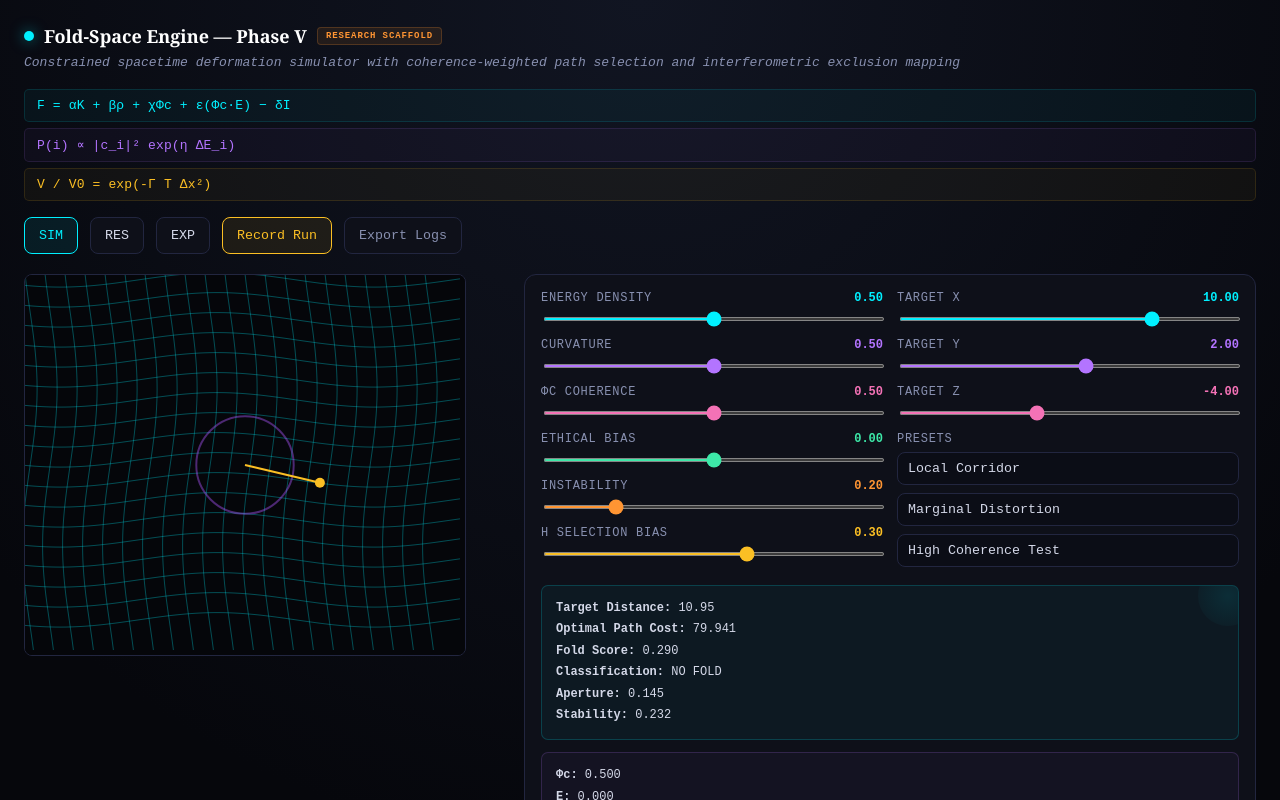
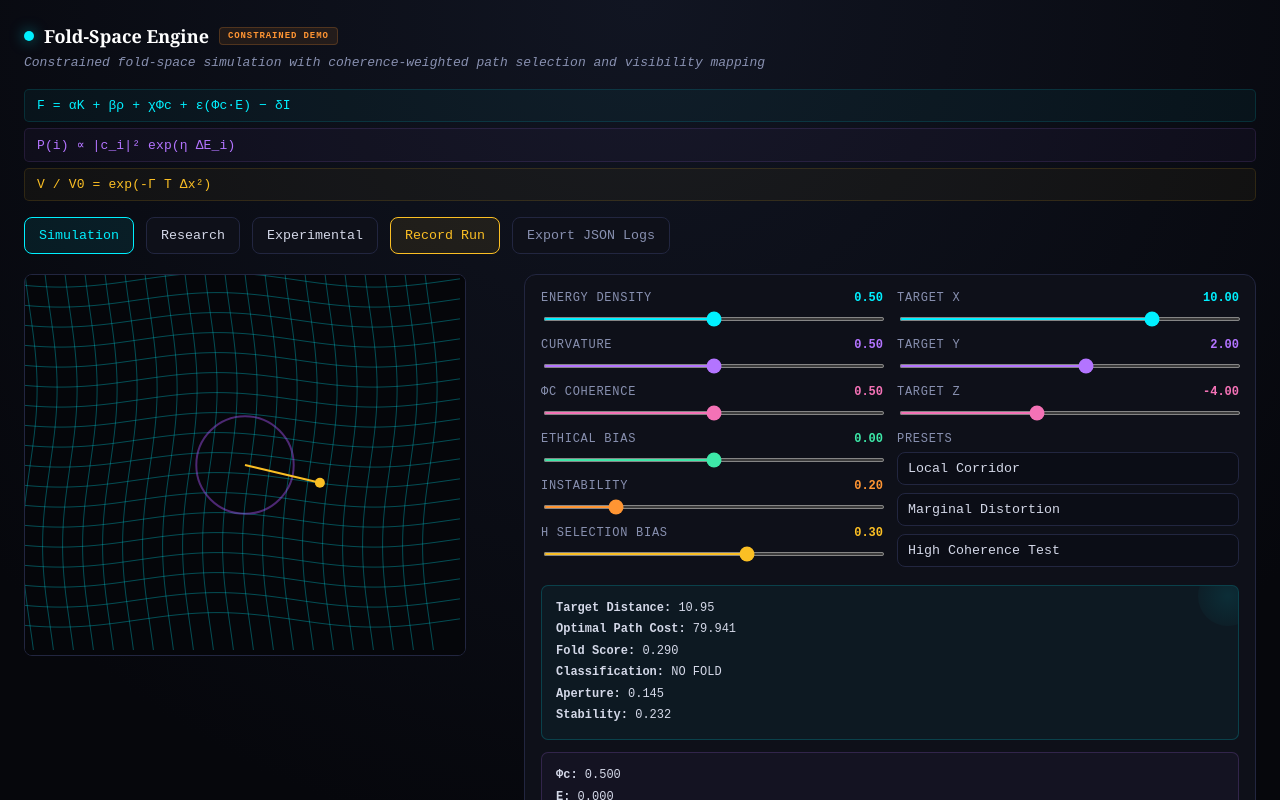
Before and after one commit to Cbaird26/fold-space-engine-phase-v, a Next.js app: page / in a window 1280 px wide. Shown: the top 800 px of the page. Built offline with nearby package versions, Linux system fonts and the light colour scheme.

Commit message:
Publish Phase V engine site

```diff
--- a/app/layout.tsx
+++ b/app/layout.tsx
@@ -1,8 +1,8 @@
 import type { Metadata } from "next";
 
 export const metadata: Metadata = {
-  title: "Fold-Space Engine — Phase V",
-  description: "A constrained simulation framework for fold-space concepts under explicit field, geometry, and measurement assumptions.",
+  title: "Fold-Space Engine",
+  description: "A constrained fold-space simulation demo for field geometry, path selection, and visibility mapping.",
 };
 
 export default function RootLayout({ children }: { children: React.ReactNode }) {
--- a/app/page.tsx
+++ b/app/page.tsx
@@ -26,6 +26,11 @@ const P = {
   green: "#3de8a8", text: "#d4d8e8", dim: "#8890b0",
 };
 const FONT = "'Courier New', 'Lucida Console', monospace";
+const MODE_LABELS: Record<FoldMode, string> = {
+  SIM: "Simulation",
+  RES: "Research",
+  EXP: "Experimental",
+};
 
 export default function FoldEnginePage() {
   const presetList = presets as Preset[];
@@ -138,10 +143,10 @@ export default function FoldEnginePage() {
     <main style={{ minHeight: "100vh", background: "radial-gradient(circle at top, #111522 0%, #06070c 55%)", color: P.text, fontFamily: FONT, padding: 24 }}>
       <div style={{ maxWidth: 1280, margin: "0 auto" }}>
         <DeviceHeader
-          name="Fold-Space Engine — Phase V"
-          subtitle="Constrained spacetime deformation simulator with coherence-weighted path selection and interferometric exclusion mapping"
+          name="Fold-Space Engine"
+          subtitle="Constrained fold-space simulation with coherence-weighted path selection and visibility mapping"
           color={P.glow}
-          classification="Research Scaffold"
+          classification="Constrained Demo"
         />
 
         <EqBlock>{"F = αK + βρ + χΦc + ε(Φc·E) − δI"}</EqBlock>
@@ -163,7 +168,7 @@ export default function FoldEnginePage() {
                 fontFamily: FONT,
               }}
             >
-              {m}
+              {MODE_LABELS[m]}
             </button>
           ))}
           <button
@@ -185,7 +190,7 @@ export default function FoldEnginePage() {
               fontFamily: FONT,
             }}
           >
-            Export Logs
+            Export JSON Logs
           </button>
         </div>
 
--- /dev/null
+++ b/next.config.mjs
@@ -0,0 +1,15 @@
+const repoName = "fold-space-engine-phase-v";
+const isGithubPagesBuild = process.env.GITHUB_ACTIONS === "true";
+
+/** @type {import('next').NextConfig} */
+const nextConfig = {
+  output: "export",
+  trailingSlash: true,
+  images: {
+    unoptimized: true,
+  },
+  basePath: isGithubPagesBuild ? `/${repoName}` : "",
+  assetPrefix: isGithubPagesBuild ? `/${repoName}/` : "",
+};
+
+export default nextConfig;
```
Also changed, not shown: 2 other files (tests, documents, lock files or other folders).
